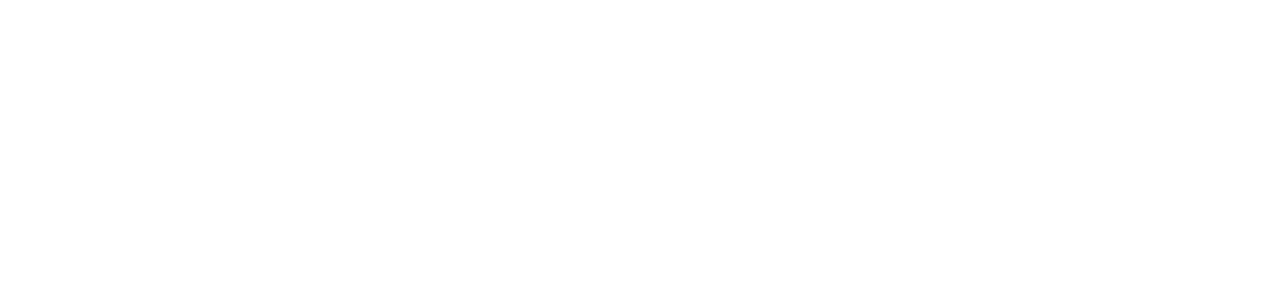
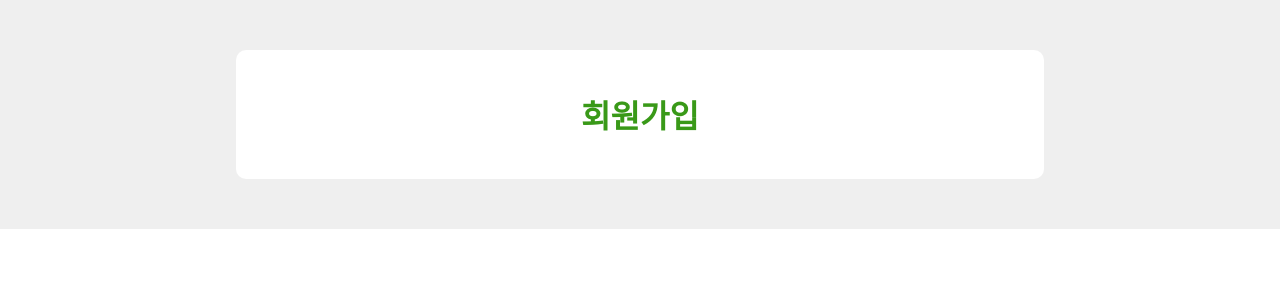
Before and after one commit to taekwan-tony/SAS, a React (Create React App) app in the folder sas-front/: page /join in a window 1280 px wide. Before the commit this address had no page. Shown: the top 300 px of the page. Built offline with nearby package versions, Linux system fonts and the light colour scheme; a web font is replaced by a local one.

Commit message:
회원가입 화면 구현중..

```diff
--- a/sas-front/src/App.js
+++ b/sas-front/src/App.js
@@ -2,12 +2,15 @@
 import { Route, Routes } from "react-router-dom";
 import LoginMain from "./components/user/LoginMain";
 import Main from "./components/main/Main";
+import Join from "./components/user/Join";
 function App() {
   return (
     <div className="App">
       <header className="App-header"></header>
       <Routes>
         <Route path="/" element={<Main />} />
+        {/* 확인용-수진;user 메인 생기면 옮기겠슴다 */}
+        <Route path="/join" element={<Join />} />
         <Route path="/login/*" element={<LoginMain />} />
       </Routes>
     </div>
--- /dev/null
+++ b/sas-front/src/components/user/Join.js
@@ -0,0 +1,17 @@
+import "./join.css";
+
+const Join = () => {
+  return (
+    <div className="join-main">
+      <div className="join-wrap">
+        <div className="title">
+          <h1>회원가입</h1>
+        </div>
+      </div>
+      <div className="agree-wrap"></div>
+      <div className="btn-zone"></div>
+    </div>
+  );
+};
+
+export default Join;
--- /dev/null
+++ b/sas-front/src/components/user/join.css
@@ -0,0 +1,23 @@
+.join-main {
+  width: 100%;
+  height: 100%;
+  padding: 50px 0;
+  background-color: #efefef;
+}
+.join-main > * {
+  margin: 0;
+  padding: 0;
+}
+.join-wrap {
+  width: 60%;
+  min-width: 600px;
+  background-color: white;
+  border-radius: 10px;
+  margin: 0 auto;
+  padding: 20px;
+}
+
+.join-wrap > .title > h1 {
+  color: var(--main1);
+  text-align: center;
+}
```
